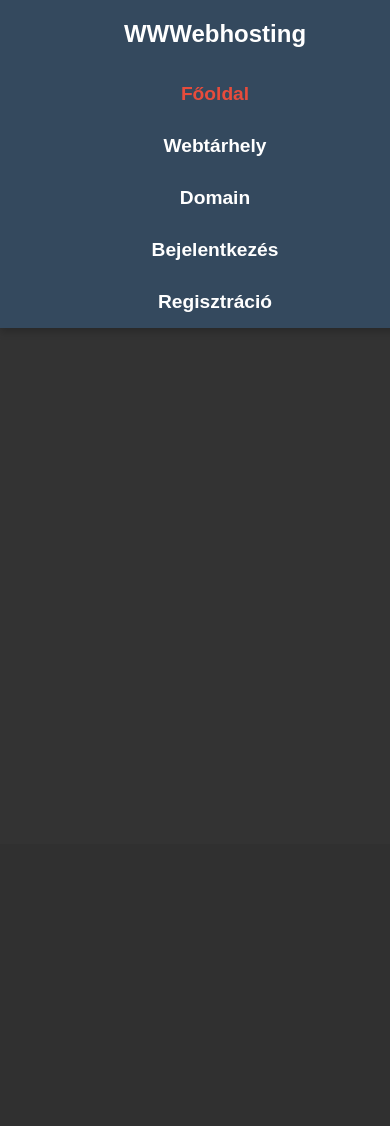
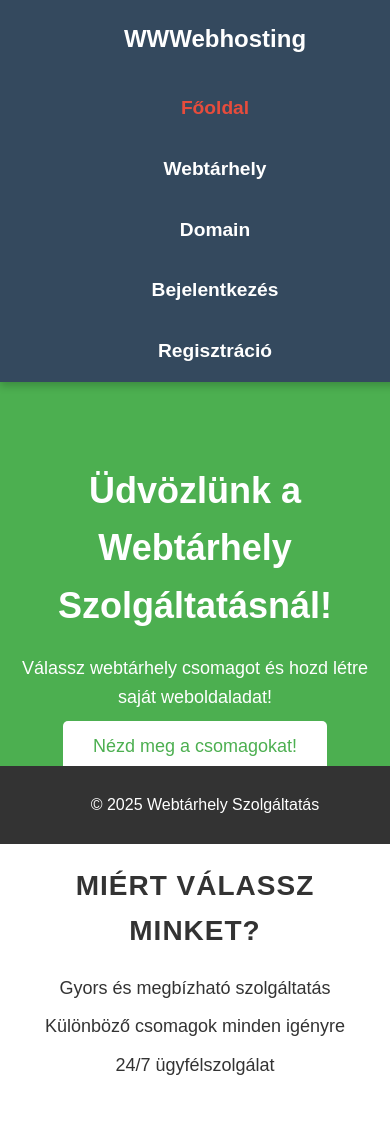
Before and after one commit to NVGH27/adatb-alapu-webhosting, a PHP site: page /XE/ in a window 390 px wide. Before the commit the page ends 328 px from the top, so only its background shows below. Run offline with PHP 8.4, Linux system fonts and the light colour scheme.

Commit message:
főoldal, és css

```diff
--- a/index.php
+++ b/index.php
@@ -9,12 +9,27 @@ include 'menu.php';
     <meta name="viewport" content="width=device-width, initial-scale=1.0">
     <title>Főoldal</title>
     <link rel="stylesheet" href="styles/style.css">
+    <link rel="stylesheet" href="styles/index.css">
 </head>
 <body>
+<section class="hero">
+    <h1>Üdvözlünk a Webtárhely Szolgáltatásnál!</h1>
+    <p>Válassz webtárhely csomagot és hozd létre saját weboldaladat!</p>
+    <a href="webtarhely.php" class="cta-button">Nézd meg a csomagokat!</a>
+</section>
 
-<div class="content">
+<section class="info">
+    <h2>Miért válassz minket?</h2>
+    <ul>
+        <li>Gyors és megbízható szolgáltatás</li>
+        <li>Különböző csomagok minden igényre</li>
+        <li>24/7 ügyfélszolgálat</li>
+    </ul>
+</section>
 
-</div>
+<footer>
+    <p>&copy; 2025 Webtárhely Szolgáltatás</p>
+</footer>
 
 </body>
 </html>
--- a/login.php
+++ b/login.php
@@ -56,7 +56,7 @@ oci_close($conn);
         <div class="form-group">
             <input type="password" name="password" placeholder="Jelszó" required>
         </div>
-        <button type="submit" name="login">Bejelentkezés</button>
+        <button type="submit" name="login" class="btn-submit">Bejelentkezés</button>
     </form>
     <p>Ha még nincs fiókod, <a href="signup.php">regisztrálj itt!</a></p>
 </div>
--- /dev/null
+++ b/styles/index.css
@@ -0,0 +1,100 @@
+/* Alapstílusok */
+body {
+    font-family: Arial, sans-serif;
+    margin: 0;
+    padding: 0;
+    background-color: #f4f4f4;
+    color: #333;
+}
+
+/* Navigációs menü */
+header {
+    background-color: #333;
+    padding: 10px;
+}
+
+nav ul {
+    list-style-type: none;
+    padding: 0;
+    margin: 0;
+    text-align: center;
+}
+
+nav ul li {
+    display: inline;
+    margin: 0 15px;
+}
+
+nav ul li a {
+    color: #fff;
+    text-decoration: none;
+    font-size: 18px;
+}
+
+nav ul li a:hover {
+    color: #f4f4f4;
+}
+
+/* Hero szakasz */
+.hero {
+    background-color: #4CAF50;
+    color: white;
+    text-align: center;
+    padding: 50px 20px;
+}
+
+.hero h1 {
+    font-size: 36px;
+    margin-bottom: 20px;
+}
+
+.hero p {
+    font-size: 18px;
+    margin-bottom: 20px;
+}
+
+.cta-button {
+    background-color: #fff;
+    color: #4CAF50;
+    padding: 15px 30px;
+    font-size: 18px;
+    text-decoration: none;
+    border-radius: 5px;
+}
+
+.cta-button:hover {
+    background-color: #f4f4f4;
+}
+
+/* Információs szakasz */
+.info {
+    background-color: #fff;
+    padding: 30px;
+    text-align: center;
+}
+
+.info h2 {
+    font-size: 28px;
+    margin-bottom: 20px;
+}
+
+.info ul {
+    list-style-type: none;
+    padding: 0;
+}
+
+.info ul li {
+    font-size: 18px;
+    margin-bottom: 10px;
+}
+
+/* Footer */
+footer {
+    background-color: #333;
+    color: white;
+    text-align: center;
+    padding: 10px;
+    position: fixed;
+    bottom: 0;
+    width: 100%;
+}
--- a/styles/menu.css
+++ b/styles/menu.css
@@ -48,3 +48,29 @@
 .menu a.active {
     color: #e74c3c;
 }
+
+@media (max-width: 768px) {
+    .menu {
+        flex-direction: column;
+        height: auto;
+    }
+
+    .menu ul {
+        flex-direction: column;
+        width: 100%;
+        padding: 0;
+        margin: 0;
+        display: block;
+    }
+
+    .menu ul li {
+        width: 100%;
+        text-align: center;
+    }
+
+    .menu a {
+        padding: 15px;
+        width: 100%;
+        box-sizing: border-box;
+    }
+}
--- a/styles/style.css
+++ b/styles/style.css
@@ -1,100 +1,116 @@
 body {
     font-family: 'Arial', sans-serif;
-    background-color: #333;
     margin: 0;
     padding: 0;
+    background-color: #4CAF50;
+    color: #333;
+    line-height: 1.6;
+    overflow-x: hidden;
+}
+
+h2 {
+    font-size: 36px;
     text-align: center;
-    color: #f4f4f4;
-    overflow-x: hidden;
+    margin-bottom: 40px;
+    color: #333;
+    font-weight: 600;
+    text-transform: uppercase;
+    letter-spacing: 1px;
 }
 
 .login-container {
     width: 100%;
-    max-width: 400px;
-    margin: 50px auto;
-    padding: 30px;
+    max-width: 500px;
+    margin: 60px auto;
+    padding: 40px;
     background-color: #fff;
     border-radius: 10px;
-    box-shadow: 0 4px 12px rgba(0, 0, 0, 0.1);
-    text-align: center;
+    box-shadow: 0 8px 20px rgba(0, 0, 0, 0.1);
 }
 
-.login-container h2 {
-    color: #34495e;
-    margin-bottom: 20px;
+form {
+    display: flex;
+    flex-direction: column;
+    gap: 20px;
 }
 
 .form-group {
-    margin-bottom: 15px;
+    display: flex;
+    flex-direction: column;
+    gap: 8px;
 }
 
-input[type="text"], input[type="password"], input[type="email"] {
-    width: 100%;
-    padding: 12px;
-    font-size: 1em;
-    border: 1px solid #ddd;
-    border-radius: 5px;
-    box-sizing: border-box;
+label {
+    font-size: 18px;
+    color: #333;
 }
 
-button {
-    width: 100%;
+input[type="email"],
+input[type="password"],
+input[type="text"]{
     padding: 12px;
-    background-color: #3498db;
-    border: none;
-    color: white;
-    font-size: 1.2em;
-    border-radius: 5px;
-    cursor: pointer;
-    transition: background-color 0.3s ease;
+    font-size: 16px;
+    border: 1px solid #ddd;
+    border-radius: 8px;
+    background-color: #fafafa;
+    color: #333;
+    outline: none;
+    transition: border-color 0.3s ease;
 }
 
-button:hover {
-    background-color: #2980b9;
+input[type="email"]:focus,
+input[type="password"]:focus {
+    border-color: #3498db;
 }
 
-.error-message {
-    color: red;
-    font-size: 1.1em;
-    text-align: center;
+button.btn-submit {
+    background-color: #3498db;
+    color: white;
+    padding: 14px;
+    font-size: 18px;
+    border: none;
+    border-radius: 8px;
+    cursor: pointer;
+    transition: background-color 0.3s, transform 0.2s;
 }
 
-.login-container p {
-    margin-top: 20px;
-    color: #333333;
+button.btn-submit:hover {
+    background-color: #2980b9;
+    transform: scale(1.05);
 }
 
-.login-container a {
+p {
+    text-align: center;
+    font-size: 16px;
+}
+
+p a {
     color: #3498db;
     text-decoration: none;
+    font-weight: 600;
 }
 
-.login-container a:hover {
+p a:hover {
     text-decoration: underline;
 }
 
 @media (max-width: 768px) {
-    .menu {
-        flex-direction: column;
-        height: auto;
+    .login-container {
+        padding: 30px;
+        margin: 30px auto;
     }
 
-    .menu ul {
-        flex-direction: column;
-        width: 100%;
-        padding: 0;
-        margin: 0;
-        display: block;
-    }
-
-    .menu ul li {
-        width: 100%;
-        text-align: center;
-    }
-
-    .menu a {
-        padding: 15px;
-        width: 100%;
-        box-sizing: border-box;
+    h2 {
+        font-size: 28px;
     }
 }
+
+footer {
+    background-color: #333;
+    color: white;
+    text-align: center;
+    padding: 10px;
+    position: fixed;
+    bottom: 0;
+    width: 100%;
+}
--- a/webtarhely.php
+++ b/webtarhely.php
@@ -50,7 +50,6 @@ if (!oci_execute($stmt)) {
         }
         ?>
     </div>
-
 </div>
 </body>
 </html>
```
Also changed, not shown: styles/webtarhely.css (+102 -59 lines).
